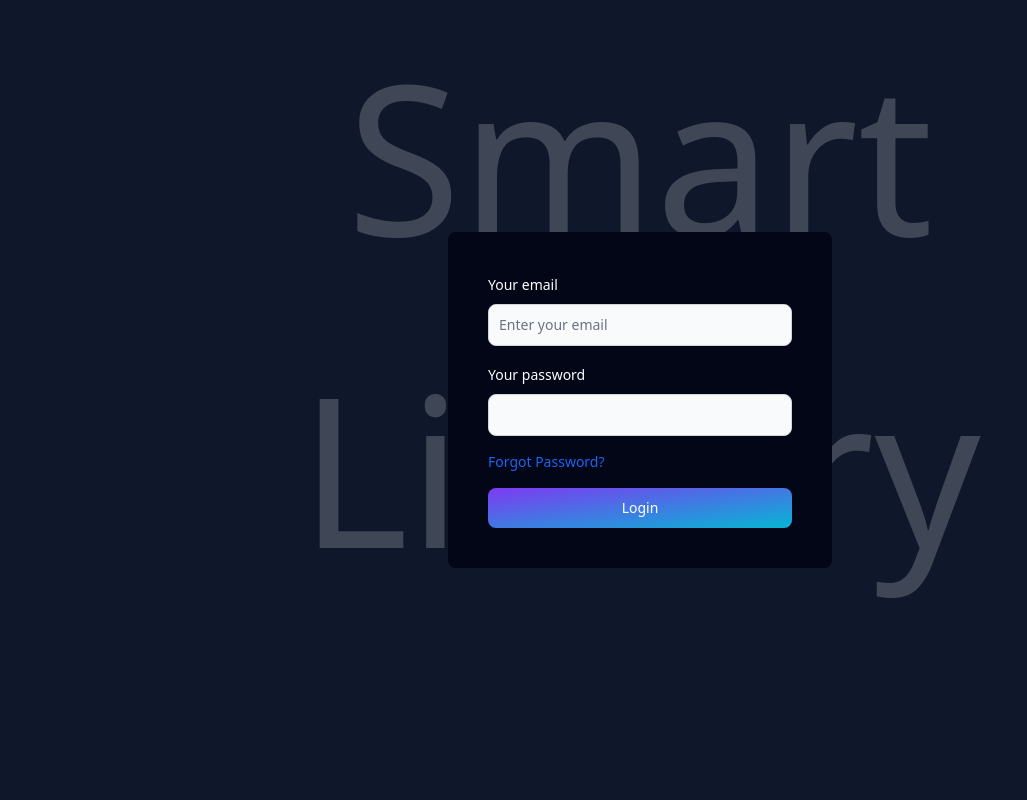
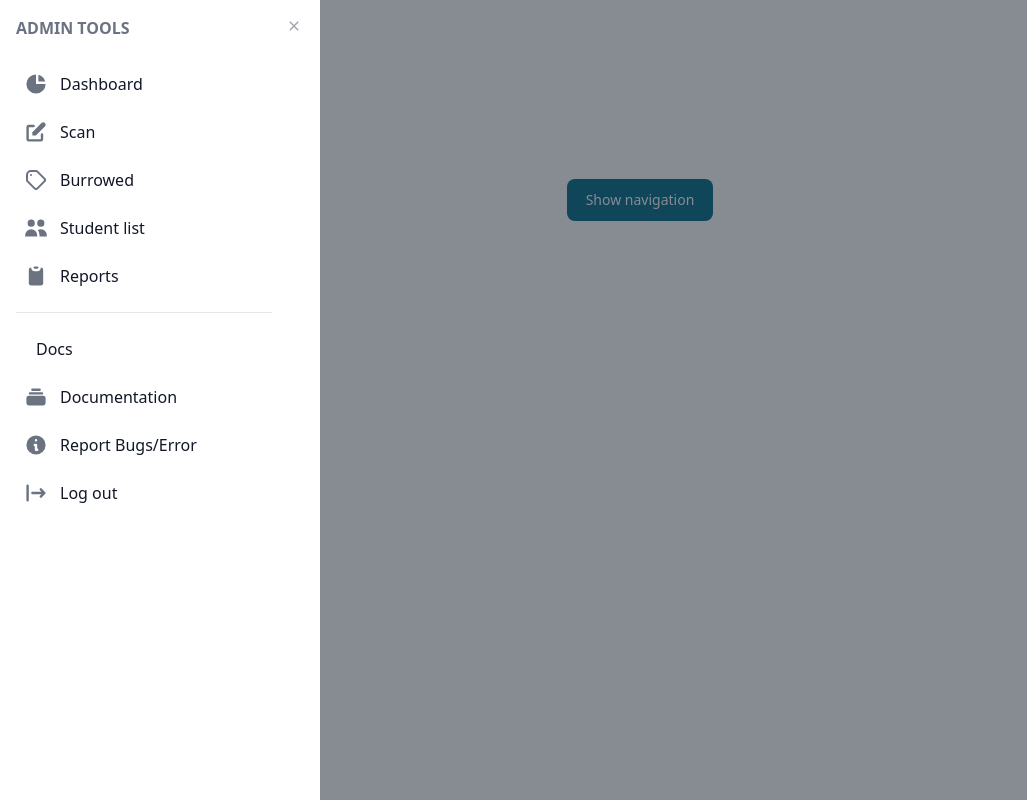
Before and after one commit to Sowishi/Thesis, a React (Vite) app in the folder frontend/thesis-barcode/: page / in a window 1280 px wide. Shown: the whole page, without its empty margins (0-1027 px from the left). Built offline with nearby package versions, Linux system fonts and the light colour scheme.

Commit message:
created the sidebar

```diff
--- a/frontend/thesis-barcode/src/App.jsx
+++ b/frontend/thesis-barcode/src/App.jsx
@@ -1,11 +1,12 @@
 import { Button } from "flowbite-react";
 import Login from "./pages/auth/login";
 import Forgot from "./pages/auth/forgot";
+import { Scan } from "./pages/admin/scan";
 
 const App = () => {
   return (
     <>
-      <Login />
+      <Scan />
     </>
   );
 };
--- /dev/null
+++ b/frontend/thesis-barcode/src/pages/admin/scan.jsx
@@ -0,0 +1,102 @@
+import { Button, Drawer, Sidebar, TextInput } from "flowbite-react";
+import { useState } from "react";
+import {
+  HiChartPie,
+  HiClipboard,
+  HiCollection,
+  HiInformationCircle,
+  HiSearch,
+  HiOutlineTag,
+  HiUsers,
+  HiPencilAlt,
+  HiLogout,
+} from "react-icons/hi";
+
+export function Scan() {
+  const [isOpen, setIsOpen] = useState(true);
+
+  const handleClose = () => setIsOpen(false);
+
+  return (
+    <>
+      <div className="flex min-h-[50vh] items-center justify-center">
+        <Button onClick={() => setIsOpen(true)}>Show navigation</Button>
+      </div>
+      <Drawer open={isOpen} onClose={handleClose}>
+        <Drawer.Header title="ADMIN TOOLS" titleIcon={() => <></>} />
+        <Drawer.Items>
+          <Sidebar
+            aria-label="Sidebar with multi-level dropdown example"
+            className="[&>div]:bg-transparent [&>div]:p-0"
+          >
+            <div className="flex h-full flex-col justify-between py-2">
+              <div>
+                <form className="pb-3 md:hidden">
+                  <TextInput
+                    icon={HiSearch}
+                    type="search"
+                    placeholder="Search"
+                    required
+                    size={32}
+                  />
+                </form>
+                <Sidebar.Items>
+                  <Sidebar.ItemGroup>
+                    <Sidebar.Item href="/" icon={HiChartPie}>
+                      Dashboard
+                    </Sidebar.Item>
+                    <Sidebar.Item
+                      href="/authentication/sign-up"
+                      icon={HiPencilAlt}
+                    >
+                      Scan
+                    </Sidebar.Item>
+                    <Sidebar.Item
+                      href="/authentication/sign-in"
+                      icon={HiOutlineTag}
+                    >
+                      Burrowed
+                    </Sidebar.Item>
+
+                    <Sidebar.Item href="/users/list" icon={HiUsers}>
+                      Student list
+                    </Sidebar.Item>
+                    <Sidebar.Item
+                      href="/authentication/sign-in"
+                      icon={HiClipboard}
+                    >
+                      Reports
+                    </Sidebar.Item>
+                  </Sidebar.ItemGroup>
+                  <Sidebar.ItemGroup>
+                    <Sidebar.Item href="https://github.com/themesberg/flowbite-react/">
+                      Docs
+                    </Sidebar.Item>
+                    <Sidebar.Item
+                      href="https://flowbite-react.com/"
+                      icon={HiCollection}
+                    >
+                      Documentation
+                    </Sidebar.Item>
+                    <Sidebar.Item
+                      href="https://github.com/themesberg/flowbite-react/issues"
+                      icon={HiInformationCircle}
+                    >
+                      Report Bugs/Error
+                    </Sidebar.Item>
+                    <Sidebar.Item
+                      href="https://github.com/themesberg/flowbite-react/issues"
+                      icon={HiLogout}
+                    >
+                      Log out
+                    </Sidebar.Item>
+                  </Sidebar.ItemGroup>
+                </Sidebar.Items>
+              </div>
+            </div>
+          </Sidebar>
+        </Drawer.Items>
+      </Drawer>
+    </>
+  );
+}
```
